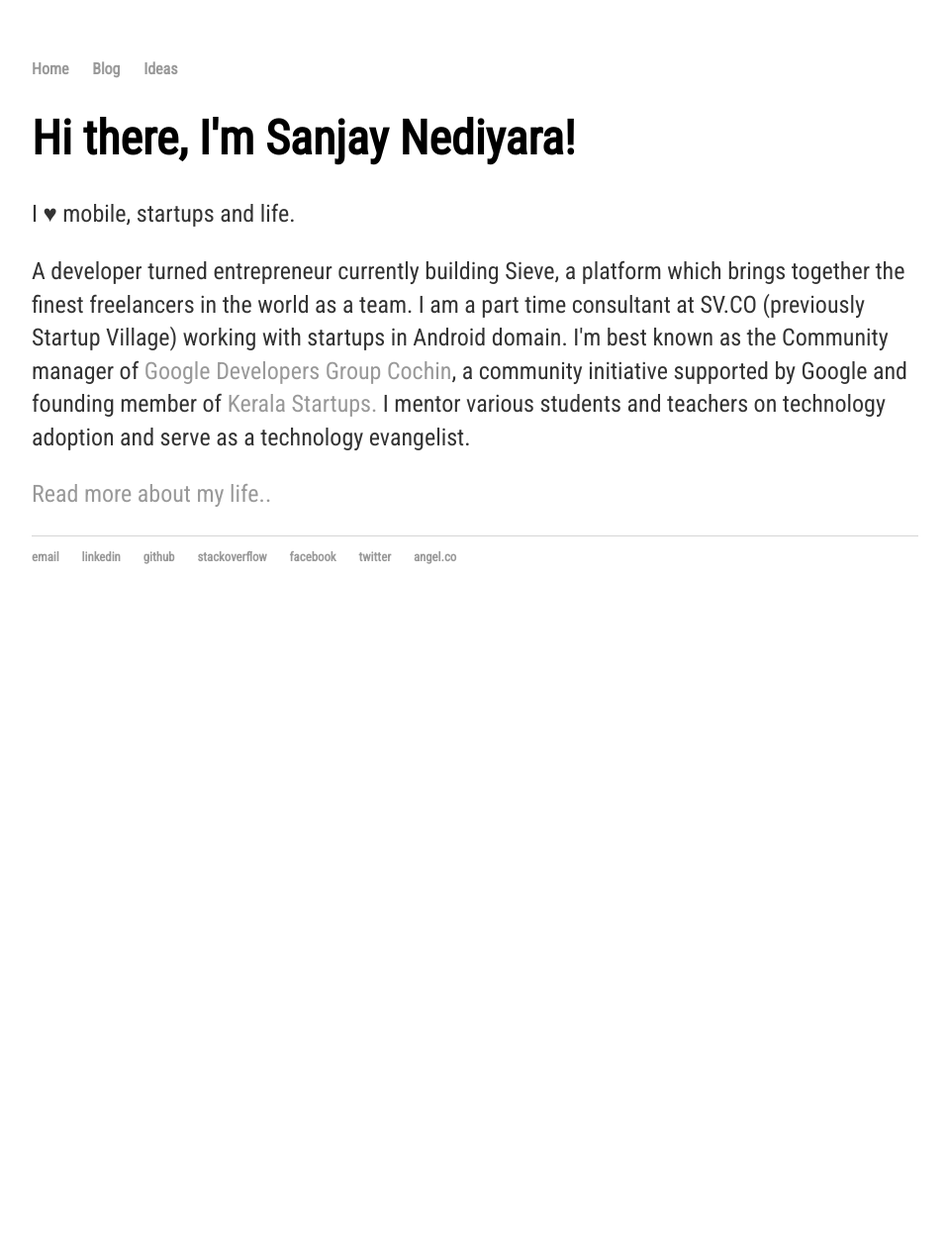
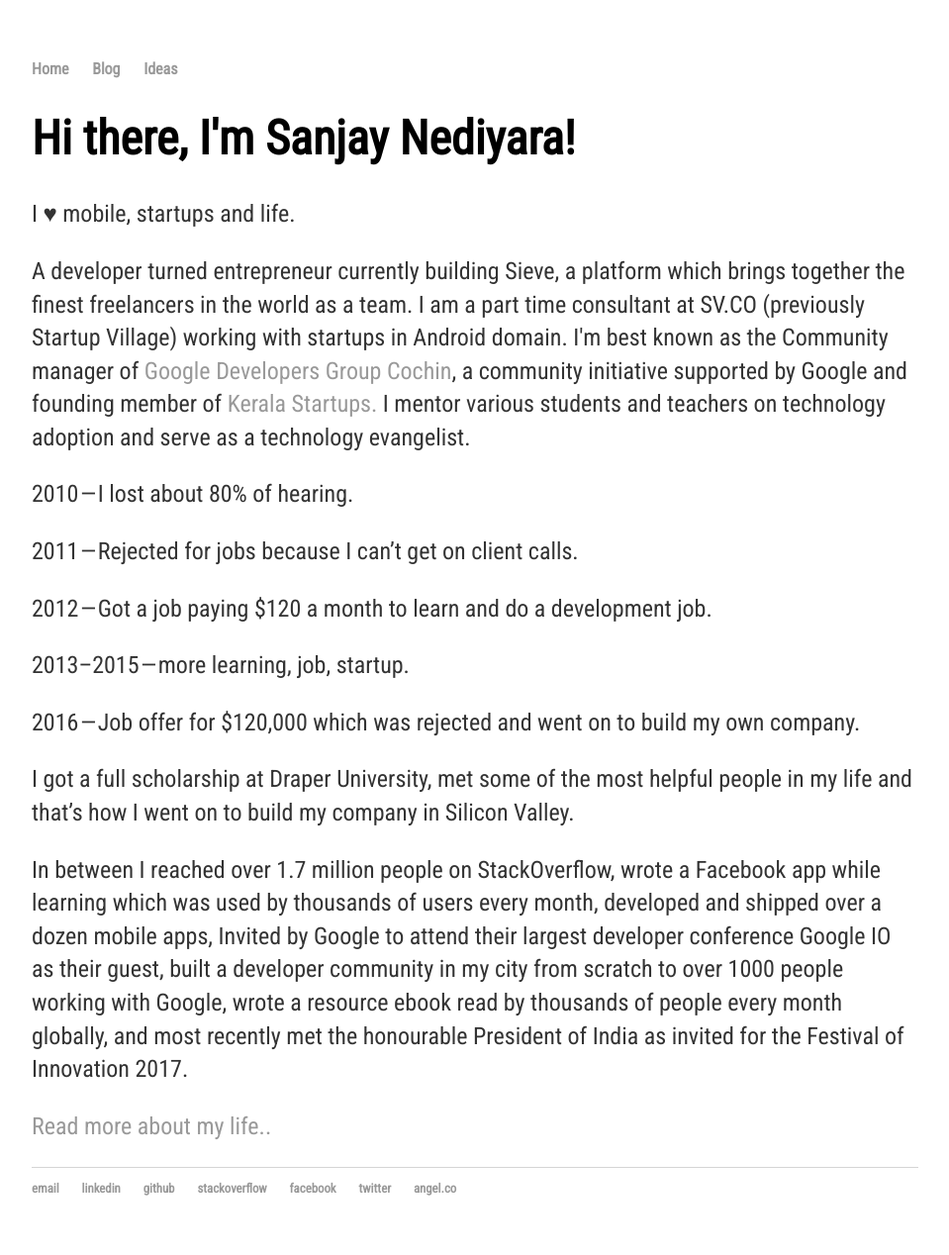
Before and after one commit to COD3BOY/cod3boy.github.io, a Jekyll site: the page built from index.html, in a window 1280 px wide. Shown: the whole page at 99% size, without its empty margins (160-1119 px from the left). Built offline with Jekyll 4.4.1, drawn with Linux system fonts in a browser that asks for light colours; the list of posts is cut into pages by our own code; before the commit the page ends 900 px from its top, so only the background shows below that.

Commit message:
Update index.html

```diff
--- a/index.html
+++ b/index.html
@@ -10,5 +10,15 @@
         		<h1>Hi there, I'm Sanjay Nediyara!</h1>
         		<p>I ♥ mobile, startups and life.</p>
 			<p>A developer turned entrepreneur currently building Sieve, a platform which brings together the finest freelancers in the world as a team. I am a part time consultant at SV.CO (previously Startup Village) working with startups in Android domain. I'm best known as the Community manager of <a href="https://developers.google.com/groups/chapter/106046004645175854179/">Google Developers Group Cochin</a>, a community initiative supported by Google and founding member of <a href="http://keralastartups.org/team.php">Kerala Startups.</a> I mentor various students and teachers on technology adoption and serve as a technology evangelist.</p>
+
+			<p>2010 — I lost about 80% of hearing.</p>
+			<p>2011 — Rejected for jobs because I can’t get on client calls.</p>
+			<p>2012 — Got a job paying $120 a month to learn and do a development job.</p>
+			<p>2013–2015 — more learning, job, startup.</p>
+			<p>2016 — Job offer for $120,000 which was rejected and went on to build my own company.</p>
+			<p>I got a full scholarship at Draper University, met some of the most helpful people in my life and that’s how I went on to build my company in Silicon Valley.</p>
+			<p>In between I reached over 1.7 million people on StackOverflow, wrote a Facebook app while learning which was used by thousands of users every month, developed and shipped over a dozen mobile apps, Invited by Google to attend their largest developer conference Google IO as their guest, built a developer community in my city from scratch to over 1000 people working with Google, wrote a resource ebook read by thousands of people every month globally, and most recently met the honourable President of India as invited for the Festival of Innovation 2017.</p>
+
+
 			<p><a href="http://www.medium.com/@cod3boy/why-the-decision-not-to-commit-suicide-was-the-best-decision-my-life-79442d5cd9dd"> Read more about my life..</a></p>
     		</div><!-- /.blurb -->
```
